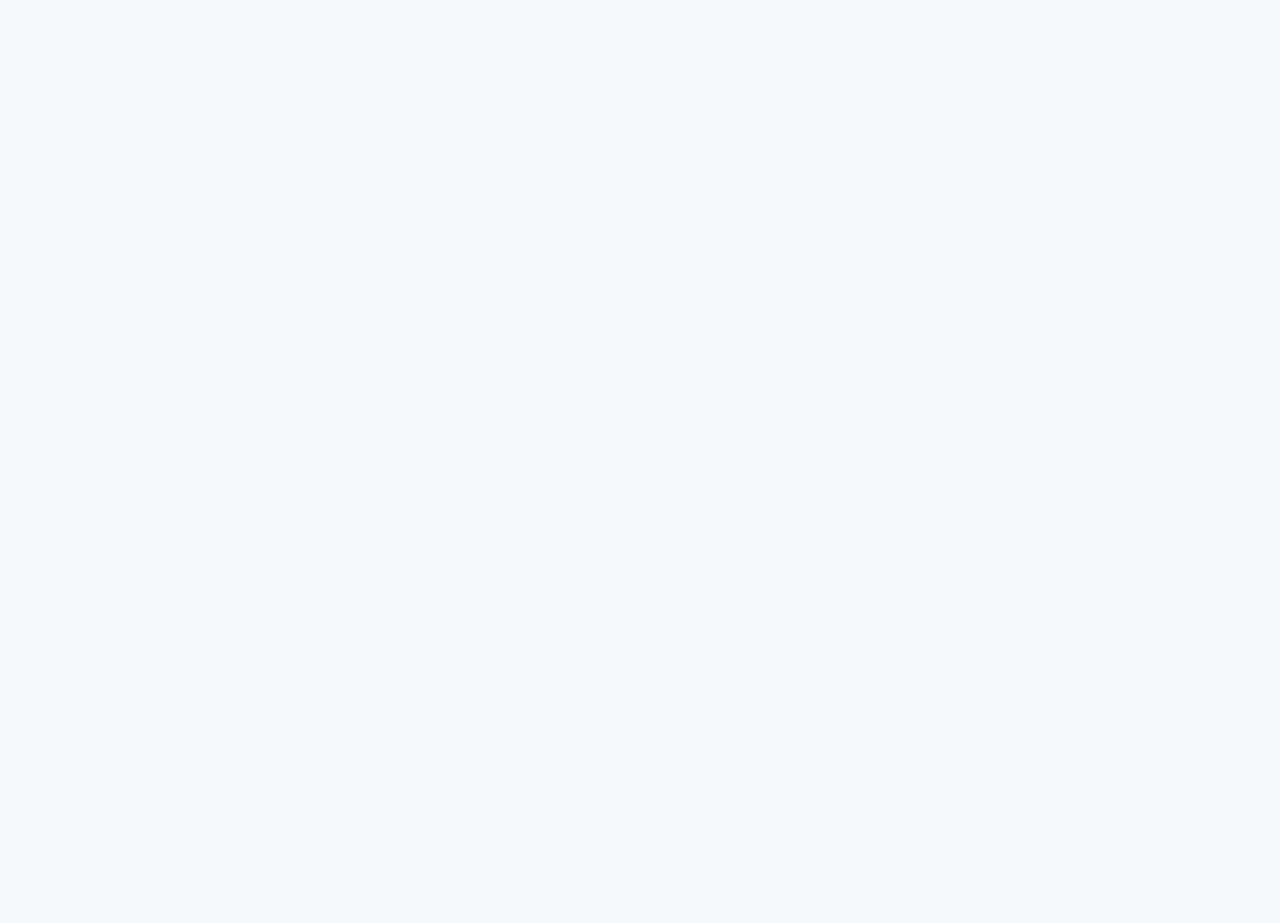
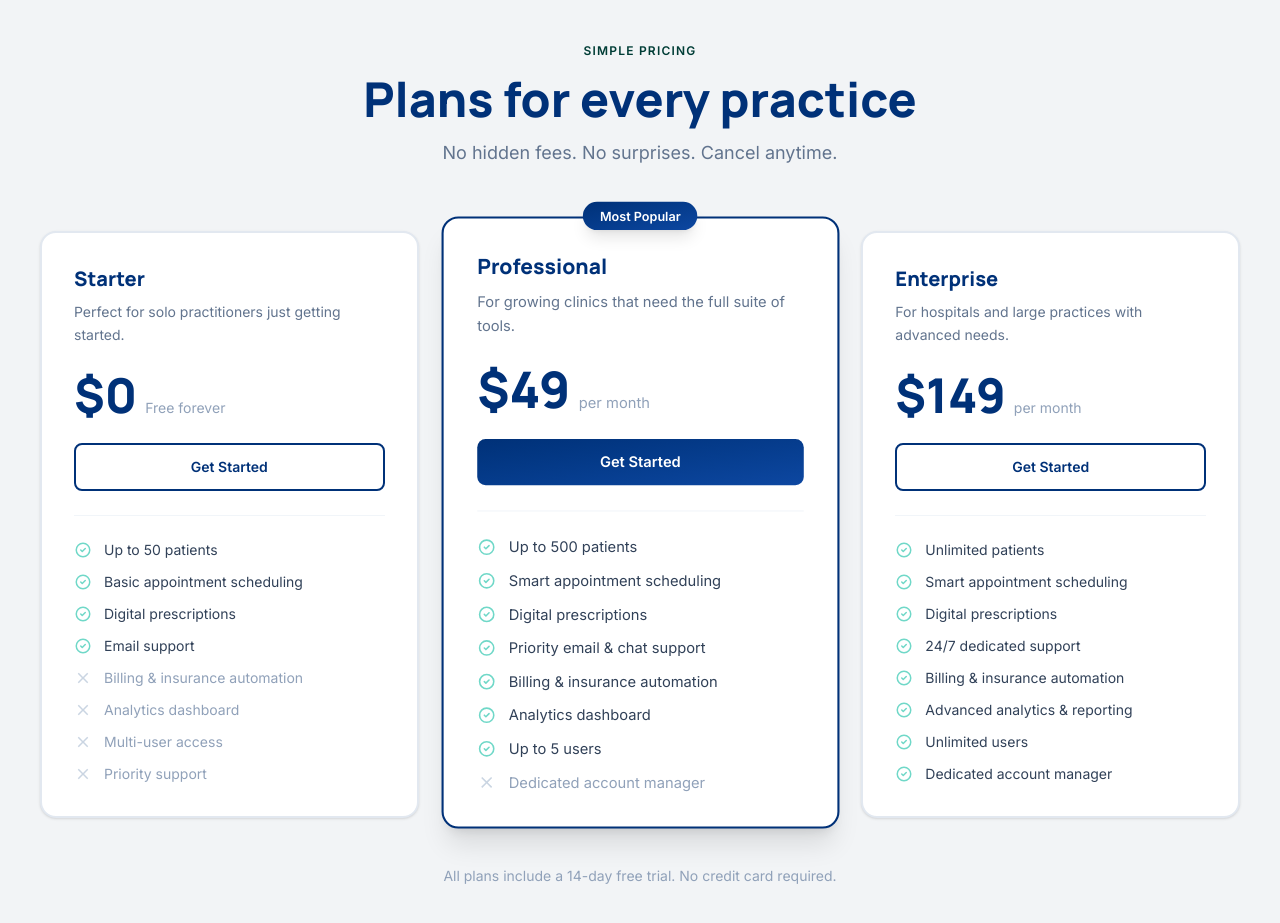
Before and after one commit to 0xsanga/medicare-pro, a React (Vite) app: page / in a window 1280 px wide. Shown: the part 3400-4323 px from the top of the page. Before the commit the page ends 3347 px from the top, so only its background shows below. Built offline with nearby package versions, Linux system fonts and the light colour scheme.

Commit message:
feat: add Pricing section with three tier plans

```diff
--- a/src/App.jsx
+++ b/src/App.jsx
@@ -2,6 +2,7 @@ import Navbar from "./components/Navbar";
 import Hero from "./components/Hero";
 import Features from "./components/Features";
 import BillingAnalytics from "./components/BillingAnalytics";
+import Pricing from "./components/Pricing";
 
 function App() {
   return (
@@ -10,6 +11,7 @@ function App() {
       <Hero />
       <Features />
       <BillingAnalytics />
+      <Pricing />
     </>
   );
 }
--- /dev/null
+++ b/src/components/Pricing.jsx
@@ -0,0 +1,193 @@
+import { motion } from "framer-motion";
+import { HiOutlineCheckCircle } from "react-icons/hi";
+import { MdClose } from "react-icons/md";
+
+const plans = [
+  {
+    name: "Starter",
+    price: "$0",
+    period: "Free forever",
+    description: "Perfect for solo practitioners just getting started.",
+    accent: "border-slate-200",
+    badge: null,
+    buttonStyle: "border-2 border-[#003178] text-[#003178] hover:bg-[#003178] hover:text-white",
+    features: [
+      { text: "Up to 50 patients", included: true },
+      { text: "Basic appointment scheduling", included: true },
+      { text: "Digital prescriptions", included: true },
+      { text: "Email support", included: true },
+      { text: "Billing & insurance automation", included: false },
+      { text: "Analytics dashboard", included: false },
+      { text: "Multi-user access", included: false },
+      { text: "Priority support", included: false },
+    ],
+  },
+  {
+    name: "Professional",
+    price: "$49",
+    period: "per month",
+    description: "For growing clinics that need the full suite of tools.",
+    accent: "border-[#003178]",
+    badge: "Most Popular",
+    buttonStyle: "bg-gradient-to-br from-[#003178] to-[#0d47a1] text-white hover:opacity-90",
+    features: [
+      { text: "Up to 500 patients", included: true },
+      { text: "Smart appointment scheduling", included: true },
+      { text: "Digital prescriptions", included: true },
+      { text: "Priority email & chat support", included: true },
+      { text: "Billing & insurance automation", included: true },
+      { text: "Analytics dashboard", included: true },
+      { text: "Up to 5 users", included: true },
+      { text: "Dedicated account manager", included: false },
+    ],
+  },
+  {
+    name: "Enterprise",
+    price: "$149",
+    period: "per month",
+    description: "For hospitals and large practices with advanced needs.",
+    accent: "border-slate-200",
+    badge: null,
+    buttonStyle: "border-2 border-[#003178] text-[#003178] hover:bg-[#003178] hover:text-white",
+    features: [
+      { text: "Unlimited patients", included: true },
+      { text: "Smart appointment scheduling", included: true },
+      { text: "Digital prescriptions", included: true },
+      { text: "24/7 dedicated support", included: true },
+      { text: "Billing & insurance automation", included: true },
+      { text: "Advanced analytics & reporting", included: true },
+      { text: "Unlimited users", included: true },
+      { text: "Dedicated account manager", included: true },
+    ],
+  },
+];
+
+const cardVariants = {
+  hidden: { opacity: 0, y: 30 },
+  visible: (i) => ({
+    opacity: 1,
+    y: 0,
+    transition: { duration: 0.5, delay: i * 0.15, ease: "easeOut" },
+  }),
+};
+
+export default function Pricing() {
+  return (
+    <section id="pricing" className="py-24 px-10 bg-[#f2f4f6]">
+      <div className="max-w-7xl mx-auto">
+        {/* Section Header */}
+        <motion.div
+          className="text-center mb-16"
+          initial={{ opacity: 0, y: 20 }}
+          whileInView={{ opacity: 1, y: 0 }}
+          viewport={{ once: true }}
+          transition={{ duration: 0.5 }}
+        >
+          <span className="text-[#003d36] font-bold tracking-widest text-xs uppercase mb-4 block">
+            Simple Pricing
+          </span>
+          <h2 className="font-headline text-4xl md:text-5xl font-extrabold text-[#003178] mb-4">
+            Plans for every practice
+          </h2>
+          <p className="text-slate-500 text-lg max-w-xl mx-auto">
+            No hidden fees. No surprises. Cancel anytime.
+          </p>
+        </motion.div>
+
+        {/* Pricing Cards */}
+        <div className="grid grid-cols-1 md:grid-cols-3 gap-8 items-start">
+          {plans.map((plan, i) => (
+            <motion.div
+              key={plan.name}
+              custom={i}
+              initial="hidden"
+              whileInView="visible"
+              viewport={{ once: true }}
+              variants={cardVariants}
+              className={`relative bg-white rounded-2xl shadow-sm border-2 ${plan.accent} p-8 flex flex-col gap-6 ${
+                plan.badge ? "shadow-xl scale-105" : ""
+              }`}
+            >
+              {/* Badge */}
+              {plan.badge && (
+                <div className="absolute -top-4 left-1/2 -translate-x-1/2">
+                  <span className="bg-gradient-to-br from-[#003178] to-[#0d47a1] text-white text-xs font-bold px-4 py-1.5 rounded-full shadow-lg">
+                    {plan.badge}
+                  </span>
+                </div>
+              )}
+
+              {/* Plan Name & Description */}
+              <div>
+                <h3 className="font-headline text-xl font-extrabold text-[#003178] mb-2">
+                  {plan.name}
+                </h3>
+                <p className="text-slate-500 text-sm leading-relaxed">
+                  {plan.description}
+                </p>
+              </div>
+
+              {/* Price */}
+              <div>
+                <span className="font-headline text-5xl font-extrabold text-[#003178]">
+                  {plan.price}
+                </span>
+                <span className="text-slate-400 text-sm ml-2">{plan.period}</span>
+              </div>
+
+              {/* CTA Button */}
+              <button
+                className={`w-full py-3 rounded-lg font-bold text-sm transition-all active:scale-95 ${plan.buttonStyle}`}
+              >
+                Get Started
+              </button>
+
+              {/* Divider */}
+              <hr className="border-slate-100" />
+
+              {/* Features */}
+              <ul className="space-y-3">
+                {plan.features.map((feature) => (
+                  <li
+                    key={feature.text}
+                    className="flex items-center gap-3 text-sm"
+                  >
+                    {feature.included ? (
+                      <HiOutlineCheckCircle
+                        size={18}
+                        className="text-[#70d8c8] flex-shrink-0"
+                      />
+                    ) : (
+                      <MdClose
+                        size={18}
+                        className="text-slate-300 flex-shrink-0"
+                      />
+                    )}
+                    <span
+                      className={
+                        feature.included ? "text-slate-700" : "text-slate-400"
+                      }
+                    >
+                      {feature.text}
+                    </span>
+                  </li>
+                ))}
+              </ul>
+            </motion.div>
+          ))}
+        </div>
+
+        {/* Bottom Note */}
+        <motion.p
+          className="text-center text-slate-400 text-sm mt-12"
+          initial={{ opacity: 0 }}
+          whileInView={{ opacity: 1 }}
+          viewport={{ once: true }}
+          transition={{ duration: 0.5, delay: 0.4 }}
+        >
+          All plans include a 14-day free trial. No credit card required.
+        </motion.p>
+      </div>
+    </section>
+  );
+}
```
